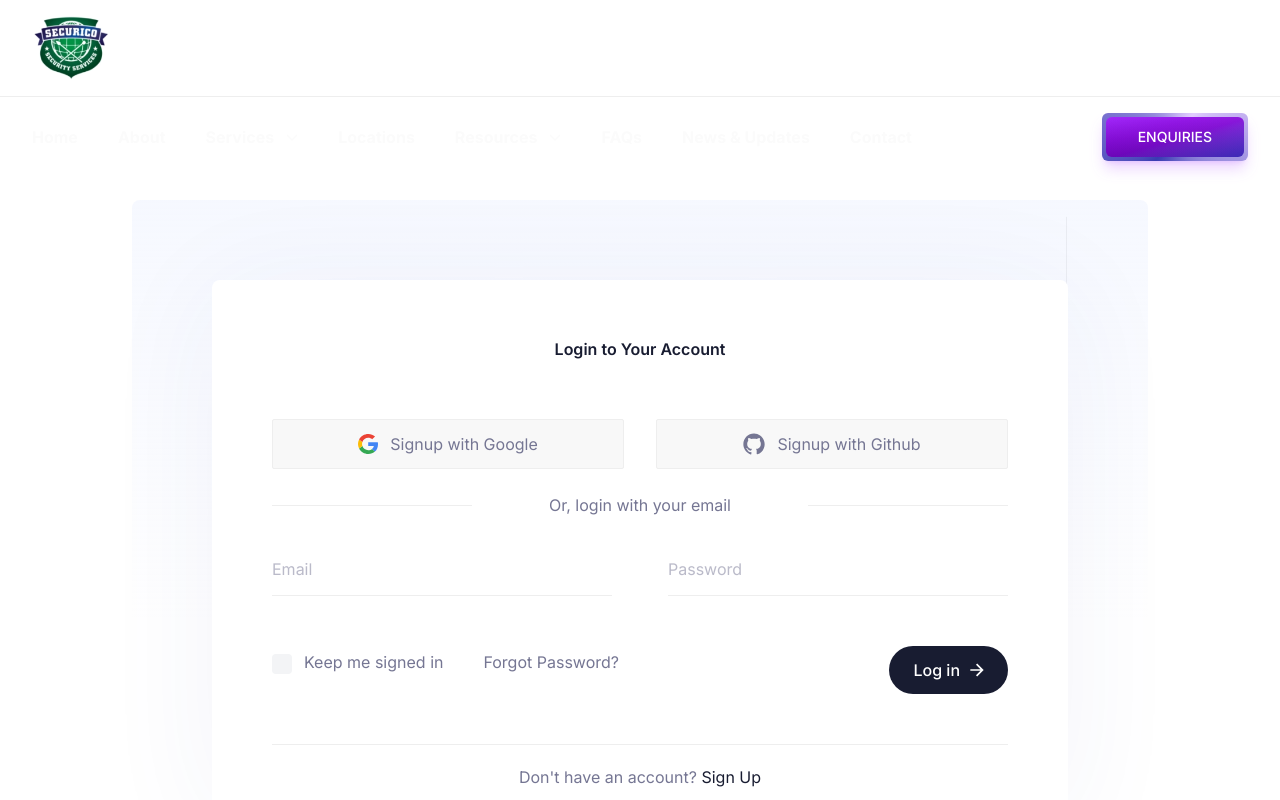
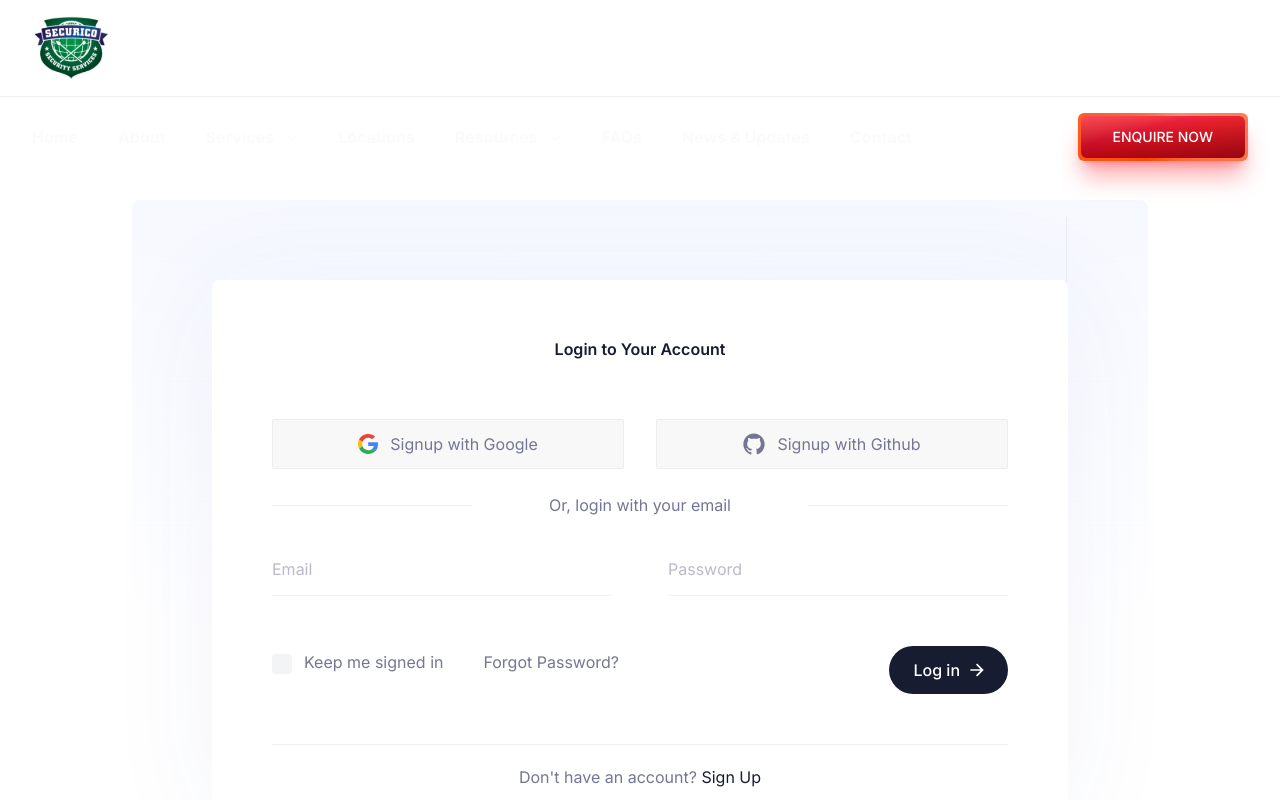
Before and after one commit to devco-apps/securico, a Next.js app: page /auth/signin in a window 1280 px wide. Shown: the top 800 px of the page. Built offline with nearby package versions, Linux system fonts and the light colour scheme.

Commit message:
style: update CTAButton styling and label text
Change the call-to-action button color scheme from purple/indigo to red and update the text from "ENQUIRIES" to "ENQUIRE NOW". Adjust padding, shadows, and gradients to enhance the 3D visual effect.

```diff
--- a/components/Buttons/CTAButton.tsx
+++ b/components/Buttons/CTAButton.tsx
@@ -16,27 +16,27 @@ const CTAButton = ({
   return (
     <button
       className={`
-        relative inline-flex h-12 overflow-hidden rounded-md p-[4px]
+        relative inline-flex h-12 overflow-hidden rounded-md p-[3px]
         transform-gpu transition-all duration-300 ease-out
         hover:scale-105 hover:shadow-2xl
         active:scale-95 active:shadow-lg
         focus:outline-none focus:ring-2 focus:ring-slate-400 focus:ring-offset-2 focus:ring-offset-slate-50
-        shadow-lg shadow-purple-500/25
+        shadow-xl shadow-red-500/40
         ${className}
       `}
       onClick={onClick}
       {...props}
     >
       {/* Animated border with enhanced 3D effect */}
-      <span className="absolute inset-[-1000%] animate-[spin_2s_linear_infinite] bg-[conic-gradient(from_90deg_at_50%_50%,#E2CBFF_0%,#393BB2_50%,#E2CBFF_100%)]" />
+      <span className="absolute inset-[-1000%] animate-[spin_2s_linear_infinite] bg-[conic-gradient(from_90deg_at_50%_50%,#FF8A70_0%,#FF4500_50%,#FF8A70_100%)]" />
 
       {/* 3D inner layer with depth */}
-      <span className="relative inline-flex h-full w-full cursor-pointer items-center justify-center rounded-md bg-gradient-to-br from-purple-600 via-purple-700 to-indigo-700 px-8 py-1 text-sm font-medium text-white backdrop-blur-3xl">
+      <span className="relative inline-flex h-full w-full cursor-pointer items-center justify-center rounded-md bg-gradient-to-br from-red-500 via-red-600 to-red-700 px-8 py-1 text-sm font-medium text-white backdrop-blur-3xl">
         {/* Top highlight for 3D effect */}
-        <span className="absolute inset-0 rounded-md bg-gradient-to-t from-transparent to-white/10" />
+        <span className="absolute inset-0 rounded-md bg-gradient-to-t from-transparent to-white/15" />
 
         {/* Bottom shadow for 3D effect */}
-        <span className="absolute inset-0 rounded-md bg-gradient-to-b from-transparent to-black/20" />
+        <span className="absolute inset-0 rounded-md bg-gradient-to-b from-transparent to-black/25" />
 
         {/* Content */}
         <span className="relative z-10">{children}</span>
--- a/components/Header/index.tsx
+++ b/components/Header/index.tsx
@@ -302,7 +302,7 @@ const Header = () => {
               <div className="mt-7 flex items-center gap-6 xl:mt-0">
                 {/* Call to action button */}
 
-                <CTAButton>ENQUIRIES</CTAButton>
+                <CTAButton>ENQUIRE NOW</CTAButton>
               </div>
             </div>
           </div>
```
